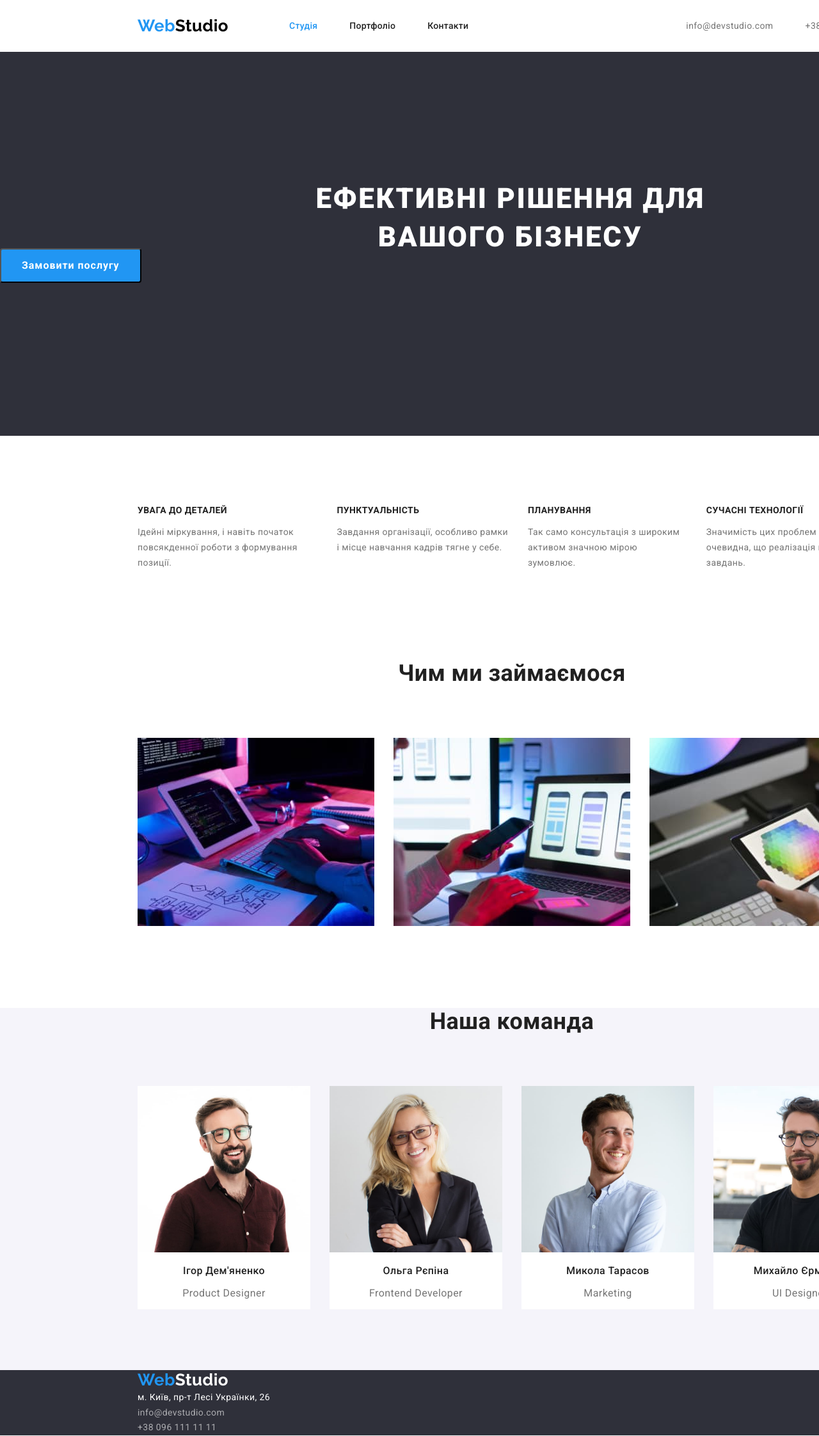
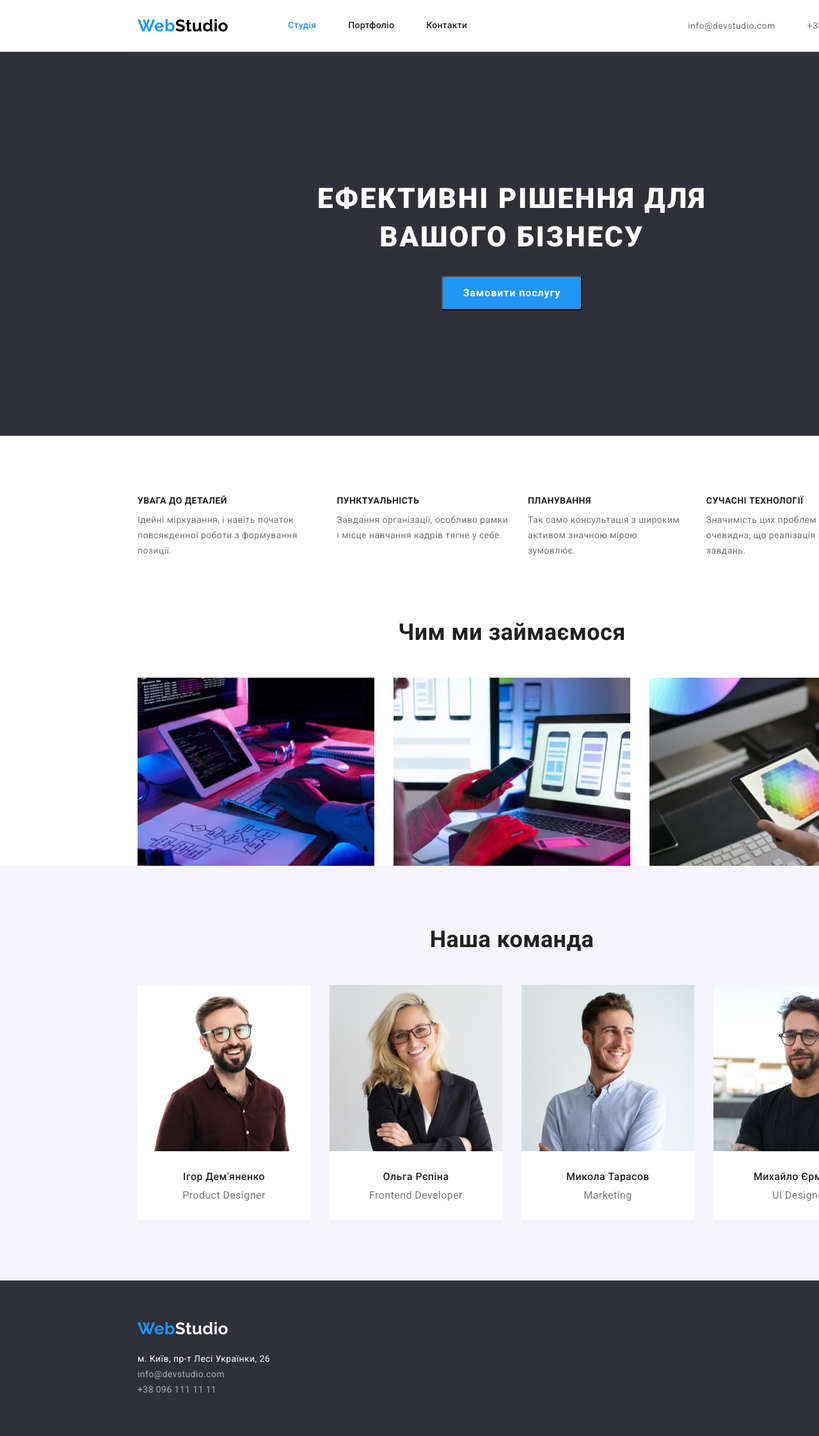
Before and after one commit to volodymyr1787/goit-markup-hw-03, a plain HTML site: page index.html in a window 1280 px wide. Shown: the top 2244 px of the page at 64% size. Drawn offline with nearby package versions, Linux system fonts and the light colour scheme.

Commit message:
hw-03-version-final

```diff
--- a/index.html
+++ b/index.html
@@ -17,7 +17,7 @@
   </head>
   <body>
     <!--Верхня лінія-->
-    <header>
+    <header class="header">
       <div class="container page-header">
         <nav class="navigation">
           <a class="logo" href="./index.html">Web<span class="logo-studio">Studio</span></a>
@@ -38,12 +38,12 @@
     <!--Тіло-->
     <main>
       <!--Замовлення послуг-->
+      <section class="hero">
         <div class="container">
-        <section class="hero">
           <h1 class="hero-title">Ефективні рішення для вашого бізнесу</h1>
           <button class="btn" type="button">Замовити послугу</button>
+        </div>
       </section>
-      </div>
       <!--особливості-->
       <div class="container">
         <section class="section">
@@ -102,32 +102,42 @@
         </section>
       </div>
       <!--Наша команда-->
+      <div class="container-fon">
       <div class="container">
         <section class="section team">
           <h2 class="section-title">Наша команда</h2>
           <ul class="teamcard-list list">
             <li class="card">
               <img src="images/img4.jpg" alt="фото Ігор Дем'яненко" width="270" height="260" />
+              <div class="card-text">
                 <h3 class="title">Ігор Дем'яненко</h3>
                 <p class="item">Product Designer</p>
+              </div>
             </li>
             <li class="card">
               <img src="images/img5.jpg" alt="фото Ольга Рєпіна" width="270" height="260" />
+              <div class="card-text">
                 <h3 class="title">Ольга Рєпіна</h3>
                 <p class="item">Frontend Developer</p>
+              </div>
             </li>
             <li class="card">
               <img src="images/img6.jpg" alt="фото Микола Тарасов" width="270" height="260" />
+              <div class="card-text">
                 <h3 class="title">Микола Тарасов</h3>
                 <p class="item">Marketing</p>
+              </div>
             </li>
             <li class="card">
               <img src="images/img7.jpg" alt="фото Михайло Єрмаков" width="270" height="260" />
+              <div class="card-text">
                 <h3 class="title">Михайло Єрмаков</h3>
                 <p class="item">UI Designer</p>
+              </div>
             </li>
           </ul>
         </section>
+      </div>
       </div>
     </main>
     <!--Підвал-->
--- a/styles/styles.css
+++ b/styles/styles.css
@@ -11,7 +11,16 @@
 
 }
 
+*,
+*::before,
+*::after {
+    box-sizing: border-box;
+}
+
 body {
+    margin-left: auto;
+    margin-right: auto;
+    width: 1600px;
     background-color: var(--primary-white-color);
     color: var(--primary-text-color);
 
@@ -21,10 +30,11 @@ body {
 }
 
 .container {
-    width: 1600px;
+    width: 1200px;
     margin-left: auto;
     margin-right: auto;
-
+    padding-left: 15px;
+    padding-right: 15px;
 }
 
 .list {
@@ -33,12 +43,29 @@ body {
     list-style-type: none;
 }
 
+h1,
+h2,
+h3,
+h4,
+p {
+    margin: 0;
+    padding: 0;
+}
+
+img {
+    display: block;
+    max-width: 100%;
+    height: auto;
+}
 
 /* хедер */
+.header {
+}
 
 .page-header {
     display: flex;
     align-items: center;
+    border-bottom: 1px solid #ECECEC;
 }
 
 .navigation {
@@ -48,10 +75,6 @@ body {
 
 
 .logo {
-    margin-left: 215px;
-    padding-top: 25px;
-    padding-bottom: 25px;
-
     color: var(--accent-color);
     font-family: 'Raleway';
     font-weight: 700;
@@ -70,11 +93,14 @@ body {
 
 .site-nav {
     display: flex;
-    margin-left: 95px;
+    margin-left: 93px;
 }
 
 
 .site-nav .link {
+    display: block;
+    padding-top: 32px;
+    padding-bottom: 32px;
     color: var(--primary-text-color);
     font-weight: 500;
     line-height: 1.14;
@@ -103,9 +129,11 @@ body {
 /* контакти */
 
 .contacts {
+    display: block;
     display: flex;
-    margin-left: 340px;
-    padding: 0px,32px;
+    margin-left: auto;
+    padding-top: 32px;
+    padding-bottom: 32px;
 }
 
 .contacts .item + .item {
@@ -114,6 +142,7 @@ body {
 
 
 .contacts .link {
+    padding-top: 32px;
     color: var(--item-text-color);
 
     text-decoration: none;
@@ -128,16 +157,18 @@ body {
 
 /* hero */
 
+
 .hero {
+    height: 600px;
+    margin-left: auto;
+    margin-right: auto;
     background: var(--dark-fon);
-    height: 600px;
 }
 
 .hero-title {
-    display: inline-block;
-    margin: 0px 450px;
-    width: 695px;
-    height: 120px;
+    width: 696px;
+    margin-left: auto;
+    margin-right: auto;
     padding-top: 200px;
 
     font-weight: 900;
@@ -151,6 +182,9 @@ body {
 }
 
 .hero .btn {
+    margin-top: 30px;
+    margin-left: auto;
+    margin-right: auto;
     border-radius: 4px;
     padding: 10px 32px;
     min width: 216px;
@@ -204,11 +238,11 @@ body {
 
 .feature-list {
     display: flex;
-    padding: 95px 215px;
+    padding-top: 94px;
 }
 
 .feature-list .title {
-
+    margin-bottom: 10px;
 
     font-weight: 700;
     font-size: 14px;
@@ -230,7 +264,11 @@ body {
 
 .work-list {
     display: flex;
-    padding: 50px 215px 95px 215px;
+    padding-top: 50px;
+}
+
+.section-title {
+    padding-top: 94px;
 }
 
 .work-list .blok:not(:last-child) {
@@ -239,8 +277,11 @@ body {
 
 /* Наша команда */
 
+.container-fon {
+background: var(--grey-fon);
+}
+
 .team {
-    background: var(--grey-fon);
 }
 
 .card {
@@ -249,7 +290,8 @@ body {
 
 .teamcard-list {
     display: flex;
-    padding: 50px 215px 95px 215px;
+    padding-top: 50px;
+    padding-bottom: 94px;
 }
 
 .teamcard-list .card:not(:last-child) {
@@ -257,6 +299,7 @@ body {
 }
 
 .teamcard-list .title {
+    margin-bottom: 10px;
     font-weight: 500;
     font-size: 16px;
     line-height: 1.19;
@@ -271,11 +314,17 @@ body {
     text-align: center;
 }
 
+.card-text {
+    display: block;
+    padding: 30px 62px;
+}
 
 /* footer */
 
 .footer {
     background: var(--dark-fon);
+    padding-bottom: 60px;
+    padding-top: 60px;
 }
 
 .footer .logo-studio {
@@ -283,14 +332,13 @@ body {
 }
 
 .adr {
-    margin-left: 215px;
 }
 
 .address-list {
+    margin-top: 20px;
+
     font-style: normal;
     line-height: 1.71;
-
-
 }
 
 .address-list .link-map {
@@ -305,6 +353,8 @@ body {
 
 
 .address-list .link {
+    margin-top: 9px;
+
     color: rgba(255, 255, 255, 0.6);
     text-decoration: none;
 }
@@ -333,6 +383,7 @@ body {
 .filter-list {
     display: flex;
     justify-content: center;
+    padding-top: 94px;
 }
 
 .filter-list .blok:not(:last-child) {
@@ -340,6 +391,7 @@ body {
 }
 
 .filter-list .btn {
+    padding: 6px 22px;
     font-family: inherit;
     font-weight: 500;
     font-size: 16px;
@@ -348,6 +400,7 @@ body {
 
     background: var(--grey-fon);
     border-radius: 4px;
+    border: none;
 
     cursor: pointer;
 }
@@ -365,12 +418,15 @@ body {
 .project-list {
     display: flex;
     flex-wrap: wrap;
-    padding: 50px 210px 95px 210px;
+    padding-top: 50px;
+    padding-bottom: 94px;
     background: var(--primary-white-color);
-    border: 1px solid var(--light-fon);
+    border: 0px solid var(--light-fon);
 }
 
 .project-list .title {
+    margin-bottom: 4px;
+
     font-weight: 700;
     font-size: 18px;
     line-height: 2;
@@ -385,6 +441,7 @@ body {
 .project {
     width: 370px;
     margin-right: 30px;
+    margin-bottom: 30px;
 }
 
 .project:nth-child(3n) {
@@ -394,3 +451,11 @@ body {
 .project:nth-last-child(-n + 3) {
     margin-bottom: 0px;
 }
+
+.project-text {
+    display: block;
+    padding: 20px 24px;
+    width: 370px;
+    height: 110px;
+    border: 1px solid #EEEEEE;
+}
```
Also changed, not shown: portfolio.html (+21 -5 lines). Lines whose indentation alone changed are shown as unchanged.
